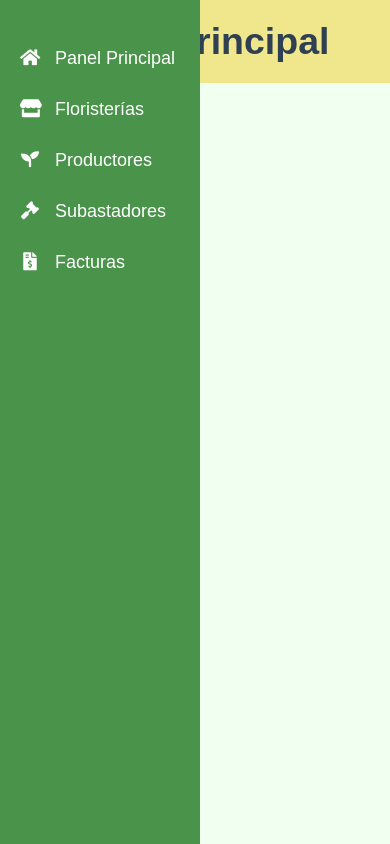
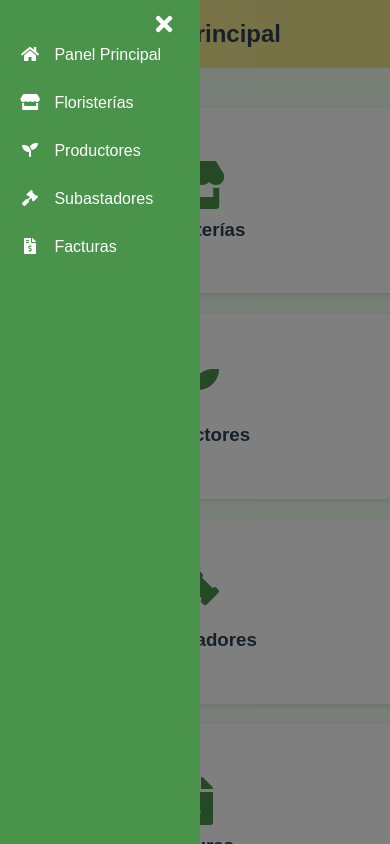
Before and after one commit to Jrgil20/SBD_G9, a plain HTML site: page view/index.html in a window 390 px wide. Both pictures are taken after a click on the button "Abrir menú". Drawn offline with Linux system fonts and the light colour scheme.

Commit message:
Enhance dashboard layout: add sidebar close button, overlay, and improve card design for better responsiveness

```diff
--- a/view/index.html
+++ b/view/index.html
@@ -8,11 +8,15 @@
     <link rel="stylesheet" href="https://cdnjs.cloudflare.com/ajax/libs/font-awesome/5.15.3/css/all.min.css">
 </head>
 <body>
+    <div id="overlay"></div>
     <div class="dashboard">
         <button id="sidebar-toggle" aria-label="Abrir menú">
             <i class="fas fa-bars"></i>
         </button>
         <nav class="sidebar">
+            <button id="sidebar-close" aria-label="Cerrar menú">
+                <i class="fas fa-times"></i>
+            </button>
             <ul>
                 <li><a href="#" data-section="main"><i class="fas fa-home"></i> Panel Principal</a></li>
                 <li><a href="#" data-section="floristerias"><i class="fas fa-store"></i> Floristerías</a></li>
@@ -28,12 +32,22 @@
             </header>
             <section id="main" class="active">
                 <div class="cards-container">
-                    <div class="cards">
-                        <div class="card">
-                            <h3>Resumen</h3>
-                            <p>Floristerías: 10</p>
-                            <p>Productores: 15</p>
-                            <p>Subastadores: 5</p>
+                    <div class="cards main-cards">
+                        <div class="card main-card" data-section="floristerias">
+                            <i class="fas fa-store"></i>
+                            <h3>Floristerías</h3>
+                        </div>
+                        <div class="card main-card" data-section="productores">
+                            <i class="fas fa-seedling"></i>
+                            <h3>Productores</h3>
+                        </div>
+                        <div class="card main-card" data-section="subastadores">
+                            <i class="fas fa-gavel"></i>
+                            <h3>Subastadores</h3>
+                        </div>
+                        <div class="card main-card" data-section="facturas">
+                            <i class="fas fa-file-invoice-dollar"></i>
+                            <h3>Facturas</h3>
                         </div>
                     </div>
                 </div>
--- a/view/script.js
+++ b/view/script.js
@@ -1,57 +1,59 @@
 // Datos de muestra
 const data = {
     floristerias: [
-        { id: 1, nombre: "Floristería Bella", ciudad: "Madrid", telefono: "123-456-789", email: "bella@flores.com", flores: ["Rosa", "Tulipán", "Girasol"] },
-        { id: 2, nombre: "Jardín Encantado", ciudad: "Barcelona", telefono: "987-654-321", email: "jardin@flores.com", flores: ["Orquídea", "Lirio", "Margarita"] },
-        { id: 3, nombre: "Flores del Valle", ciudad: "Valencia", telefono: "456-789-123", email: "valle@flores.com", flores: ["Clavel", "Dalia", "Azucena"] }
+        { id: 1, nombre: "Floristería Bella", email: "bella@flores.com", paginaWeb: "www.floristeriabella.com", pais: "España", flores: ["Rosa", "Tulipán"] },
+        { id: 2, nombre: "Jardín Encantado", email: "jardin@flores.com", paginaWeb: "www.jardinencantado.com", pais: "España", flores: ["Girasol", "Tulipán"] },
+        { id: 3, nombre: "Flores del Valle", email: "valle@flores.com", paginaWeb: "www.floresdelvalle.com", pais: "España", flores: ["Rosa", "Girasol"] }
     ],
     productores: [
-        { id: 1, nombre: "Invernaderos García", region: "Andalucía", capacidad: "5000 m²", certificaciones: "Ecológico", flores: ["Rosa", "Clavel", "Girasol"] },
-        { id: 2, nombre: "Cultivos Flores", region: "Cataluña", capacidad: "3000 m²", certificaciones: "GlobalGAP", flores: ["Tulipán", "Lirio", "Orquídea"] },
-        { id: 3, nombre: "Jardines del Norte", region: "Galicia", capacidad: "4000 m²", certificaciones: "Veriflora", flores: ["Camelia", "Hortensia", "Azalea"] }
+        { id: 1, nombre: "Invernaderos García", paginaWeb: "www.invernaderosgarcia.com", pais: "España", flores: ["Rosa", "Girasol"] },
+        { id: 2, nombre: "Cultivos Flores", paginaWeb: "www.cultivosflores.com", pais: "España", flores: ["Tulipán", "Girasol"] },
+        { id: 3, nombre: "Jardines del Norte", paginaWeb: "www.jardinesdelnorte.com", pais: "España", flores: ["Rosa", "Tulipán"] }
     ],
     subastadores: [
-        { id: 1, nombre: "Subastas Flor", ciudad: "Sevilla", horario: "Lunes a Viernes, 8:00 - 14:00", metodo: "Subasta Holandesa", flores: ["Rosa", "Clavel", "Girasol"] },
-        { id: 2, nombre: "Mercado de Flores", ciudad: "Barcelona", horario: "Martes y Jueves, 6:00 - 12:00", metodo: "Subasta Inglesa", flores: ["Orquídea", "Lirio", "Tulipán"] },
-        { id: 3, nombre: "Floralia Subastas", ciudad: "Madrid", horario: "Lunes, Miércoles y Viernes, 7:00 - 13:00", metodo: "Mixta", flores: ["Gerbera", "Crisantemo", "Lilium"] }
+        { id: 1, nombre: "Subastas Flor", pais: "España", flores: ["Rosa", "Tulipán"] },
+        { id: 2, nombre: "Mercado de Flores", pais: "España", flores: ["Girasol", "Tulipán"] },
+        { id: 3, nombre: "Floralia Subastas", pais: "España", flores: ["Rosa", "Girasol"] }
+    ],
+    flores: [
+        { id: 1, nombreComun: "Rosa", descripcion: "Flor de color rojo", genero_especie: "Rosa spp.", etimologia: "Del latín rosa", colores: ["Rojo", "Blanco", "Amarillo"], temperatura: "18" },
+        { id: 2, nombreComun: "Tulipán", descripcion: "Flor de varios colores", genero_especie: "Tulipa spp.", etimologia: "Del turco tülbend", colores: ["Rojo", "Amarillo", "Rosa"], temperatura: "15" },
+        { id: 3, nombreComun: "Girasol", descripcion: "Flor de color amarillo", genero_especie: "Helianthus annuus", etimologia: "Del griego helios y anthos", colores: ["Amarillo"], temperatura: "20" },
+        { id: 4, nombreComun: "Lirio", descripcion: "Flor de varios colores", genero_especie: "Lilium spp.", etimologia: "Del latín lilium", colores: ["Blanco", "Rosa", "Amarillo"], temperatura: "12" },
+        { id: 5, nombreComun: "Orquídea", descripcion: "Flor exótica de varios colores", genero_especie: "Orchidaceae", etimologia: "Del griego orkhis", colores: ["Blanco", "Rosa", "Morado"], temperatura: "15" }
     ],
     facturas: [
-        { id: 1, cliente: "Floristería Bella", fecha: "2023-05-15", total: 500 },
-        { id: 2, cliente: "Jardín Encantado", fecha: "2023-05-16", total: 750 },
-        { id: 3, cliente: "Flores del Valle", fecha: "2023-05-17", total: 600 }
-    ],
-    flores: {
-        "Rosa": { nombre: "Rosa", color: "Rojo", precio: 5, temporada: "Todo el año" },
-        "Tulipán": { nombre: "Tulipán", color: "Varios", precio: 3, temporada: "Primavera" },
-        "Girasol": { nombre: "Girasol", color: "Amarillo", precio: 4, temporada: "Verano" },
-        "Orquídea": { nombre: "Orquídea", color: "Varios", precio: 10, temporada: "Todo el año" },
-        "Lirio": { nombre: "Lirio", color: "Blanco", precio: 6, temporada: "Primavera-Verano" },
-        "Margarita": { nombre: "Margarita", color: "Blanco y Amarillo", precio: 2, temporada: "Primavera-Verano" },
-        "Clavel": { nombre: "Clavel", color: "Varios", precio: 3, temporada: "Todo el año" },
-        "Dalia": { nombre: "Dalia", color: "Varios", precio: 4, temporada: "Verano-Otoño" },
-        "Azucena": { nombre: "Azucena", color: "Blanco", precio: 5, temporada: "Verano" },
-        "Camelia": { nombre: "Camelia", color: "Rojo, Blanco o Rosa", precio: 7, temporada: "Invierno-Primavera" },
-        "Hortensia": { nombre: "Hortensia", color: "Azul o Rosa", precio: 8, temporada: "Primavera-Verano" },
-        "Azalea": { nombre: "Azalea", color: "Rosa o Blanco", precio: 6, temporada: "Primavera" },
-        "Gerbera": { nombre: "Gerbera", color: "Varios", precio: 3, temporada: "Primavera-Verano" },
-        "Crisantemo": { nombre: "Crisantemo", color: "Varios", precio: 4, temporada: "Otoño" },
-        "Lilium": { nombre: "Lilium", color: "Varios", precio: 7, temporada: "Verano" }
-    }
+        { id: 1, cliente: "Juan Pérez", fecha: "2023-01-15", total: 150.00 },
+        { id: 2, cliente: "María López", fecha: "2023-02-20", total: 200.00 },
+        { id: 3, cliente: "Carlos García", fecha: "2023-03-10", total: 250.00 }
+    ]
 };
 
 // Función para cambiar entre secciones
 function cambiarSeccion(seccion) {
-    document.querySelectorAll('section').forEach(s => s.classList.remove('active'));
-    document.getElementById(seccion).classList.add('active');
+    document.querySelectorAll('section').forEach(s => s.style.display = 'none');
+    const seccionActiva = document.getElementById(seccion);
+    if (seccionActiva) {
+        seccionActiva.style.display = 'block';
+    } else {
+        console.error(`Sección no encontrada: ${seccion}`);
+        return;
+    }
+
     const tituloVista = document.getElementById('vista-titulo');
     const volverBtn = document.getElementById('volver-btn');
 
     if (seccion === 'detalles') {
-        volverBtn.style.display = 'block';
+        if (volverBtn) volverBtn.style.display = 'block';
     } else {
-        tituloVista.textContent = document.querySelector(`[data-section="${seccion}"]`).textContent.trim();
-        volverBtn.style.display = 'none';
+        const enlaceSeccion = document.querySelector(`[data-section="${seccion}"]`);
+        if (tituloVista && enlaceSeccion) {
+            tituloVista.textContent = enlaceSeccion.textContent.trim();
+        }
+        if (volverBtn) volverBtn.style.display = 'none';
+        if (seccion !== 'main') {
             cargarDatos(seccion);
+        }
     }
 
     // Actualizar el enlace activo en el sidebar
@@ -60,22 +62,36 @@ function cambiarSeccion(seccion) {
     if (activeLink) {
         activeLink.classList.add('active');
     }
+
+    // Ocultar o mostrar el panel principal
+    const mainSection = document.getElementById('main');
+    if (mainSection) {
+        mainSection.style.display = seccion === 'main' ? 'block' : 'none';
+    }
 }
 
 // Función para cargar datos en las tarjetas
 function cargarDatos(seccion) {
+    if (seccion === 'main') return;
+
     const contenedor = document.querySelector(`#${seccion} .cards-container .cards`);
+    if (!contenedor) {
+        console.error(`Contenedor de cards no encontrado para la sección: ${seccion}`);
+        return;
+    }
     contenedor.innerHTML = '';
 
-    if (seccion === 'main') return; // El panel principal ya tiene contenido estático
+    if (!data[seccion]) {
+        console.error(`No se encontraron datos para la sección: ${seccion}`);
+        return;
+    }
 
     data[seccion].forEach(item => {
         const card = document.createElement('div');
         card.className = 'card';
         card.innerHTML = `
-            <h3>${item.nombre}</h3>
-            <p>${item.ciudad || item.region || item.fecha}</p>
-            ${item.flores ? `<p>Flores: ${item.flores.length}</p>` : ''}
+            <h3>${item.nombre || item.nombreComun || item.cliente}</h3>
+            <p>${item.pais || item.fecha || item.descripcion || ''}</p>
             ${item.total ? `<p>Total: €${item.total}</p>` : ''}
         `;
         card.addEventListener('click', () => mostrarDetalles(seccion, item));
@@ -91,18 +107,17 @@ function mostrarDetalles(seccion, item) {
     const catalogo = document.querySelector('#catalogo-flores .cards');
     const volverBtn = document.getElementById('volver-btn');
 
-    titulo.textContent = item.nombre;
+    titulo.textContent = item.nombre || item.nombreComun || item.cliente;
     volverBtn.style.display = 'block';
     volverBtn.onclick = () => cambiarSeccion(seccion);
 
     info.innerHTML = `
-        <p>${item.ciudad || item.region}</p>
-        ${item.telefono ? `<p>Teléfono: ${item.telefono}</p>` : ''}
+        <p>${item.pais || item.fecha || item.descripcion || ''}</p>
         ${item.email ? `<p>Email: ${item.email}</p>` : ''}
-        ${item.capacidad ? `<p>Capacidad: ${item.capacidad}</p>` : ''}
-        ${item.certificaciones ? `<p>Certificaciones: ${item.certificaciones}</p>` : ''}
-        ${item.horario ? `<p>Horario: ${item.horario}</p>` : ''}
-        ${item.metodo ? `<p>Método de subasta: ${item.metodo}</p>` : ''}
+        ${item.paginaWeb ? `<p>Página Web: <a href="http://${item.paginaWeb}" target="_blank">${item.paginaWeb}</a></p>` : ''}
+        ${item.etimologia ? `<p>Etimología: ${item.etimologia}</p>` : ''}
+        ${item.colores ? `<p>Colores: ${item.colores.join(', ')}</p>` : ''}
+        ${item.temperatura ? `<p>Temperatura: ${item.temperatura}</p>` : ''}
     `;
 
     catalogo.innerHTML = '';
@@ -122,24 +137,46 @@ function mostrarDetalles(seccion, item) {
 
 // Función para mostrar detalles de una flor
 function mostrarDetallesFlor(flor, proveedor) {
-    const detallesFlor = data.flores[flor];
+    const detallesFlor = data.flores.find(f => f.nombreComun === flor);
     const modal = document.getElementById('modal');
     const modalBody = document.getElementById('modal-body');
     modalBody.innerHTML = `
-        <h2>${detallesFlor.nombre}</h2>
+        <h2>${detallesFlor.nombreComun}</h2>
         <p>Proveedor: ${proveedor}</p>
-        <p>Color: ${detallesFlor.color}</p>
-        <p>Precio: €${detallesFlor.precio}</p>
-        <p>Temporada: ${detallesFlor.temporada}</p>
+        <p>Descripción: ${detallesFlor.descripcion}</p>
+        <p>Género y Especie: ${detallesFlor.genero_especie}</p>
+        <p>Etimología: ${detallesFlor.etimologia}</p>
+        <p>Colores: ${detallesFlor.colores.join(', ')}</p>
+        <p>Temperatura: ${detallesFlor.temperatura}</p>
     `;
     modal.style.display = 'block';
 }
 
+function toggleSidebar() {
+    const sidebar = document.querySelector('.sidebar');
+    const overlay = document.getElementById('overlay');
+    if (sidebar && overlay) {
+        sidebar.classList.toggle('active');
+        overlay.classList.toggle('active');
+        document.body.style.overflow = sidebar.classList.contains('active') ? 'hidden' : '';
+    }
+}
+
 // Event listeners
+document.addEventListener('DOMContentLoaded', () => {
+    // Event listeners para los enlaces del sidebar
     document.querySelectorAll('.sidebar a').forEach(link => {
         link.addEventListener('click', (e) => {
             e.preventDefault();
             cambiarSeccion(e.target.getAttribute('data-section'));
+        });
+    });
+
+    // Event listeners para las tarjetas del panel principal
+    document.querySelectorAll('.main-card').forEach(card => {
+        card.addEventListener('click', (e) => {
+            const seccion = e.currentTarget.getAttribute('data-section');
+            cambiarSeccion(seccion);
         });
     });
 
@@ -154,7 +191,9 @@ window.addEventListener('click', (e) => {
     });
 
     // Filtro para facturas
-document.getElementById('aplicarFiltro').addEventListener('click', () => {
+    const aplicarFiltroBtn = document.getElementById('aplicarFiltro');
+    if (aplicarFiltroBtn) {
+        aplicarFiltroBtn.addEventListener('click', () => {
             const clienteFilter = document.getElementById('clienteFilter').value.toLowerCase();
             const fechaFilter = document.getElementById('fechaFilter').value;
 
@@ -164,6 +203,7 @@ document.getElementById('aplicarFiltro').addEventListener('click', () => {
             );
 
             const contenedor = document.querySelector('#facturas .cards-container .cards');
+            if (contenedor) {
                 contenedor.innerHTML = '';
 
                 facturasFiltradas.forEach(factura => {
@@ -176,16 +216,27 @@ document.getElementById('aplicarFiltro').addEventListener('click', () => {
                     `;
                     contenedor.appendChild(card);
                 });
+            }
         });
-
-// Función para toggle del sidebar en móviles
-function toggleSidebar() {
-    const sidebar = document.querySelector('.sidebar');
-    sidebar.classList.toggle('active');
     }
 
     // Event listener para el botón de toggle del sidebar
-document.getElementById('sidebar-toggle').addEventListener('click', toggleSidebar);
+    const sidebarToggle = document.getElementById('sidebar-toggle');
+    if (sidebarToggle) {
+        sidebarToggle.addEventListener('click', toggleSidebar);
+    }
+
+    // Event listener para el botón de cierre del sidebar
+    const sidebarClose = document.getElementById('sidebar-close');
+    if (sidebarClose) {
+        sidebarClose.addEventListener('click', toggleSidebar);
+    }
+
+    // Event listener para cerrar el sidebar al hacer clic en el overlay
+    const overlay = document.getElementById('overlay');
+    if (overlay) {
+        overlay.addEventListener('click', toggleSidebar);
+    }
 
     // Event listener para cerrar el sidebar al hacer clic en un enlace (en móviles)
     document.querySelectorAll('.sidebar a').forEach(link => {
@@ -198,11 +249,12 @@ document.querySelectorAll('.sidebar a').forEach(link => {
 
     // Cargar el panel principal al inicio
     cambiarSeccion('main');
+});
 
 // Ajustar el sidebar al cambiar el tamaño de la ventana
 window.addEventListener('resize', () => {
     const sidebar = document.querySelector('.sidebar');
-    if (window.innerWidth > 768) {
+    if (sidebar && window.innerWidth > 768) {
         sidebar.classList.remove('active');
     }
 });
--- a/view/styles.css
+++ b/view/styles.css
@@ -1,9 +1,9 @@
 :root {
-    --color-primary: #4a934a;  /* Verde oscuro */
-    --color-secondary: #f0e68c; /* Amarillo claro */
-    --color-accent: #ff69b4;   /* Rosa */
-    --color-background: #f0fff0; /* Verde muy claro */
-    --color-text: #2e4052;     /* Azul grisáceo oscuro */
+    --color-primary: #4a934a;
+    --color-secondary: #f0e68c;
+    --color-accent: #ff69b4;
+    --color-background: #f0fff0;
+    --color-text: #2e4052;
 }
 
 body {
@@ -25,12 +25,16 @@ body {
     color: white;
     padding: 20px 0;
     transition: transform 0.3s ease-in-out;
+    position: fixed;
+    top: 0;
+    left: 0;
+    bottom: 0;
+    z-index: 1000;
 }
 
 .sidebar ul {
     list-style-type: none;
     padding: 0;
-    font-size: 18px;
 }
 
 .sidebar li {
@@ -60,6 +64,7 @@ body {
     flex-grow: 1;
     padding: 0;
     overflow-y: auto;
+    margin-left: 200px;
 }
 
 section {
@@ -91,6 +96,44 @@ section.active {
 
 .card:hover {
     transform: translateY(-5px);
+}
+
+.main-cards {
+    display: grid;
+    grid-template-columns: repeat(2, 1fr);
+    gap: 20px;
+    padding: 20px;
+    justify-items: center;
+}
+
+.main-card {
+    background-color: white;
+    border-radius: 5px;
+    box-shadow: 0 2px 5px rgba(0,0,0,0.1);
+    padding: 17%;
+    cursor: pointer;
+    transition: transform 0.3s ease;
+    display: flex;
+    flex-direction: column;
+    align-items: center;
+    justify-content: center;
+    text-align: center;
+}
+
+.main-card:hover {
+    transform: translateY(-5px);
+    background-color: var(--color-secondary);
+}
+
+.main-card i {
+    font-size: 3em;
+    margin-bottom: 10px;
+    color: var(--color-primary);
+}
+
+.main-card h3 {
+    margin: 0;
+    color: var(--color-text);
 }
 
 .filter {
@@ -171,7 +214,7 @@ section.active {
 }
 
 .volver-btn:hover {
-    background-color: var(--color-background);
+    background-color: var(--color-secondary);
     color: var(--color-text);
 }
 
@@ -183,7 +226,6 @@ section.active {
     justify-content: center;
     align-items: center;
     position: relative;
-    font-size: 25px;
 }
 
 #vista-titulo {
@@ -206,6 +248,29 @@ section.active {
     cursor: pointer;
 }
 
+#overlay {
+    display: none;
+    position: fixed;
+    top: 0;
+    left: 0;
+    width: 100%;
+    height: 100%;
+    background-color: rgba(0, 0, 0, 0.5);
+    z-index: 999;
+}
+
+#sidebar-close {
+    display: none;
+    position: absolute;
+    top: 10px;
+    right: 10px;
+    background: none;
+    border: none;
+    color: white;
+    font-size: 1.5em;
+    cursor: pointer;
+}
+
 @media (max-width: 1024px) {
     .card {
         width: calc(50% - 20px);
@@ -218,15 +283,11 @@ section.active {
     }
 
     .sidebar {
-        position: fixed;
-        left: -200px;
-        top: 0;
-        bottom: 0;
-        z-index: 1000;
+        transform: translateX(-100%);
     }
 
     .sidebar.active {
-        left: 0;
+        transform: translateX(0);
     }
 
     #sidebar-toggle {
@@ -246,6 +307,18 @@ section.active {
         margin-top: 10px;
         transform: none;
     }
+
+    #sidebar-close {
+        display: block;
+    }
+
+    #overlay.active {
+        display: block;
+    }
+
+    .main-cards {
+        grid-template-columns: repeat(1, 1fr);
+    }
 }
 
 @media (max-width: 480px) {
```
Lines whose indentation alone changed are shown as unchanged.
